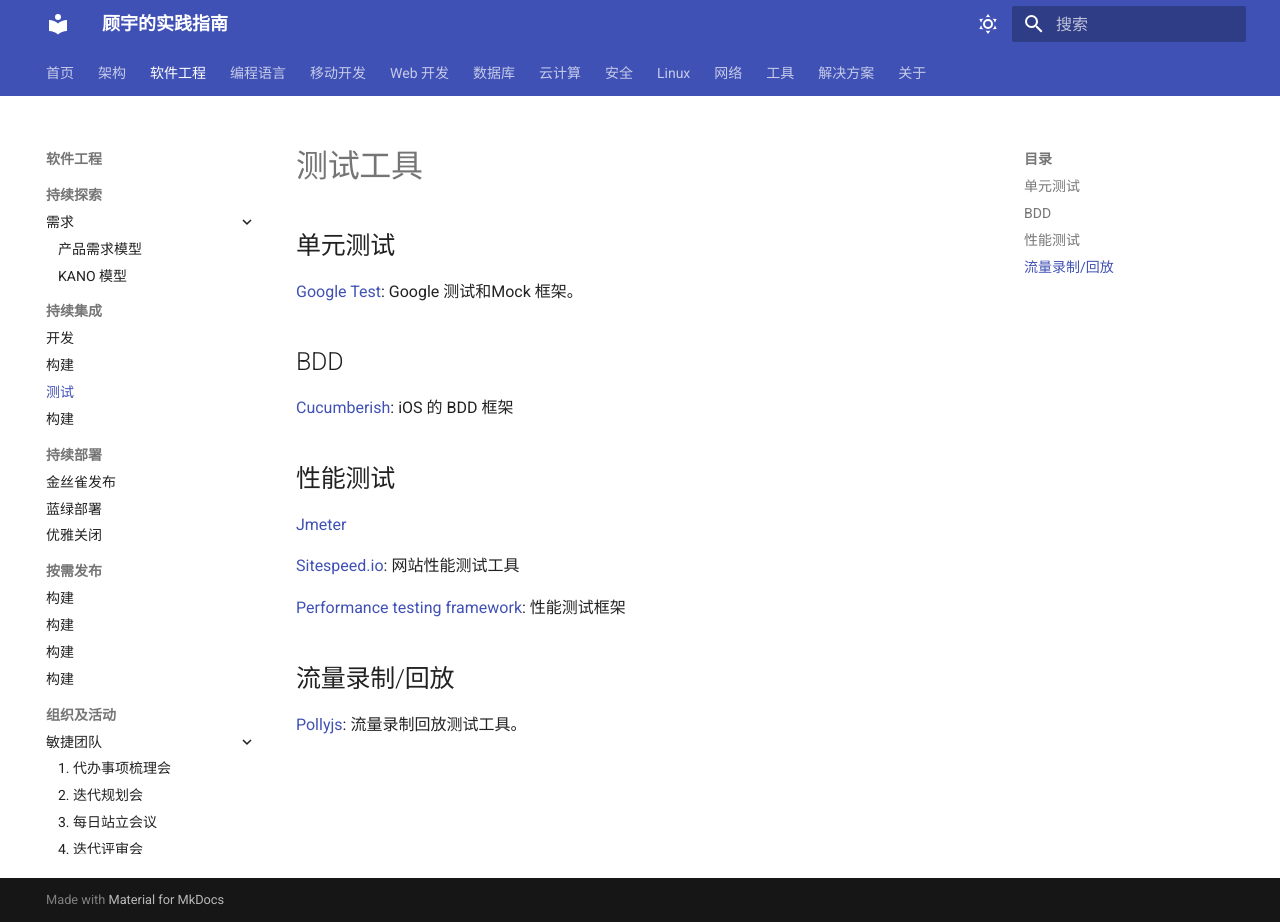
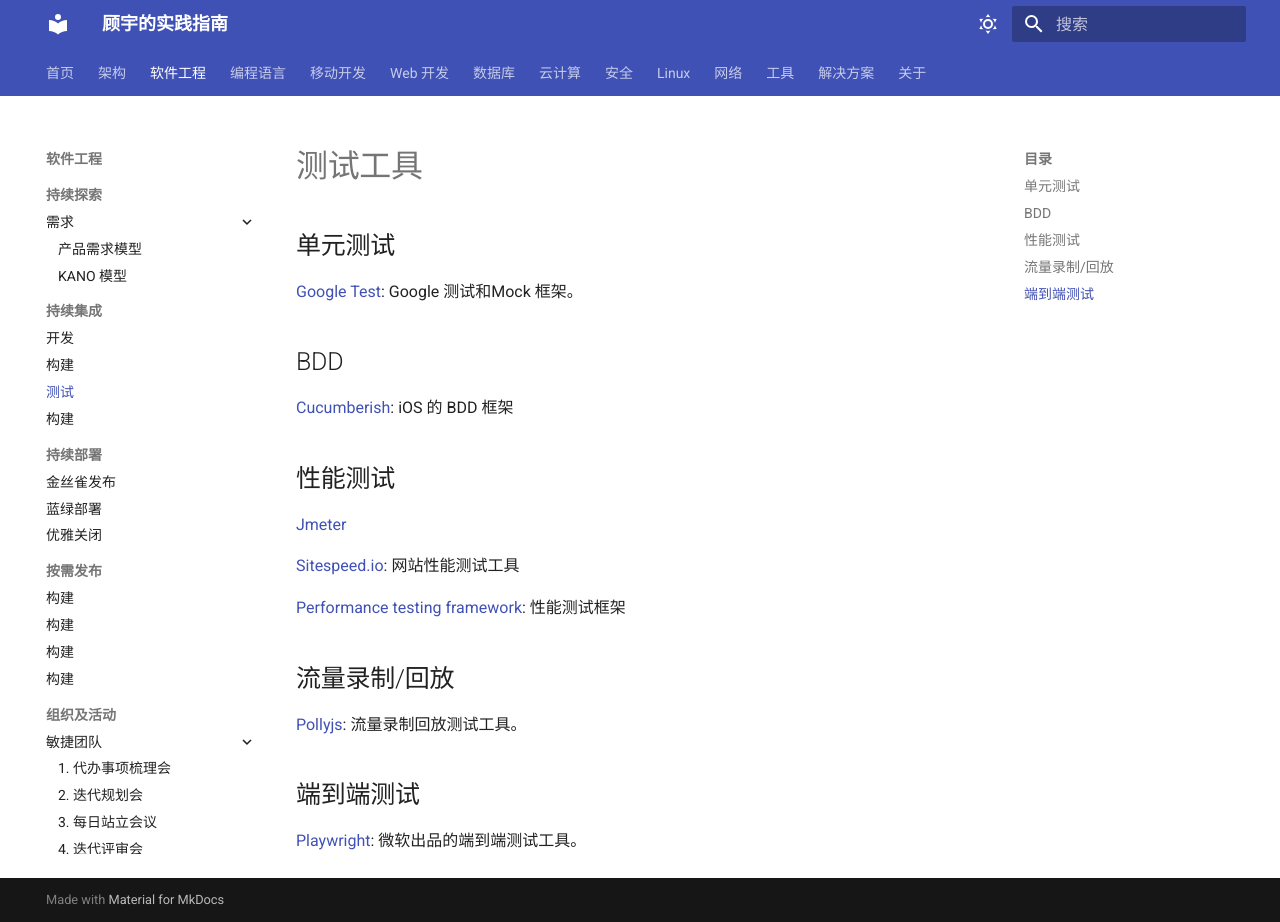
Before and after one commit to wizardbyron/guides, an MkDocs documentation site: the page built from docs/se/ci/test.md, in a window 1280 px wide and 922 px high. Built offline with MkDocs 1.6.1 and Material for MkDocs 9.7.7, drawn with Linux system fonts in a browser that asks for light colours.

Commit message:
Add [Playwright](https://playwright.dev/): 微软出品的端到端测试工具。

```diff
--- a/docs/se/ci/test.md
+++ b/docs/se/ci/test.md
@@ -19,3 +19,7 @@
 ## 流量录制/回放
 
 [Pollyjs](https://netflix.github.io/pollyjs/#/): 流量录制回放测试工具。
+
+## 端到端测试
+
+[Playwright](https://playwright.dev/): 微软出品的端到端测试工具。
```
